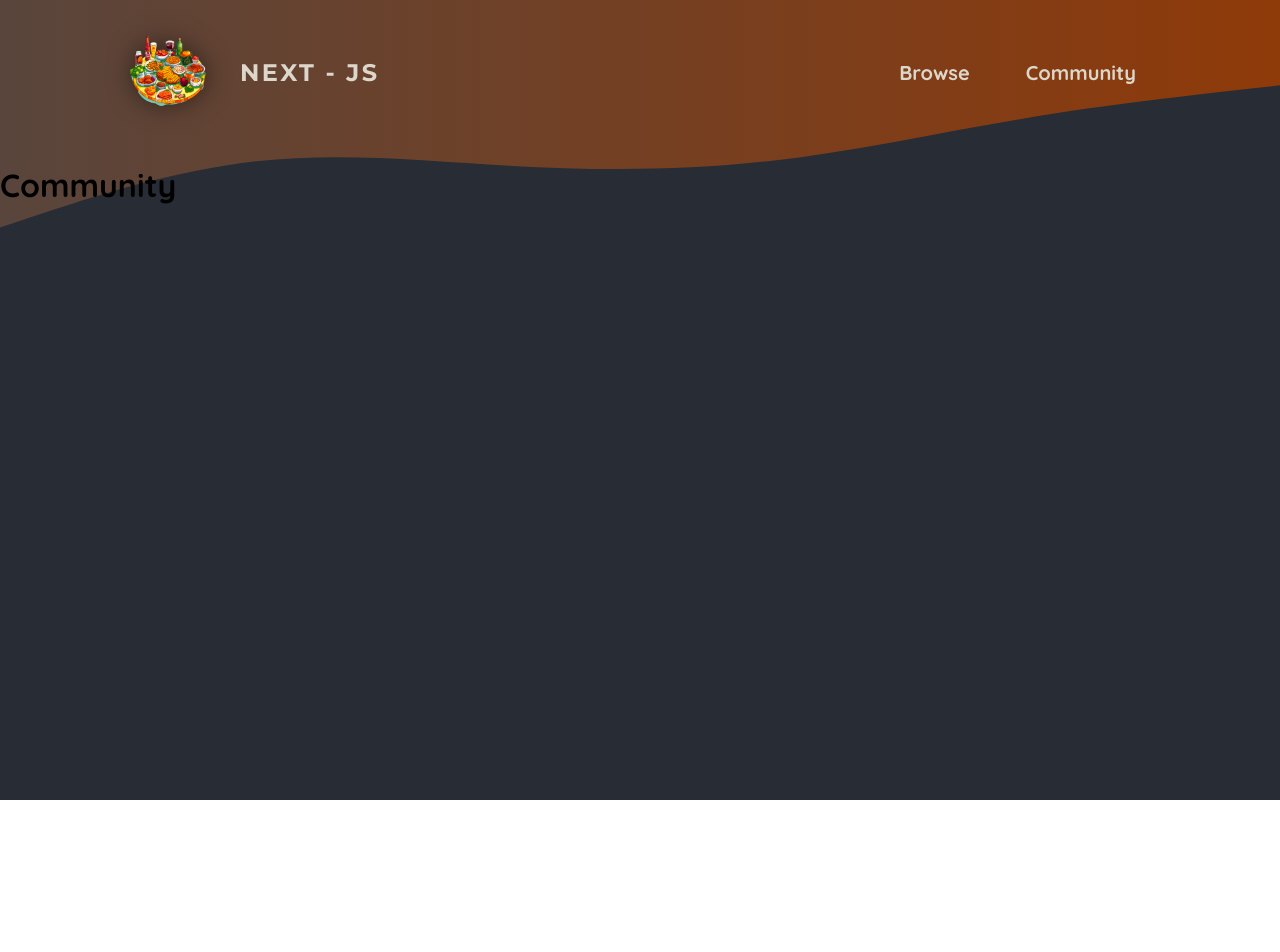
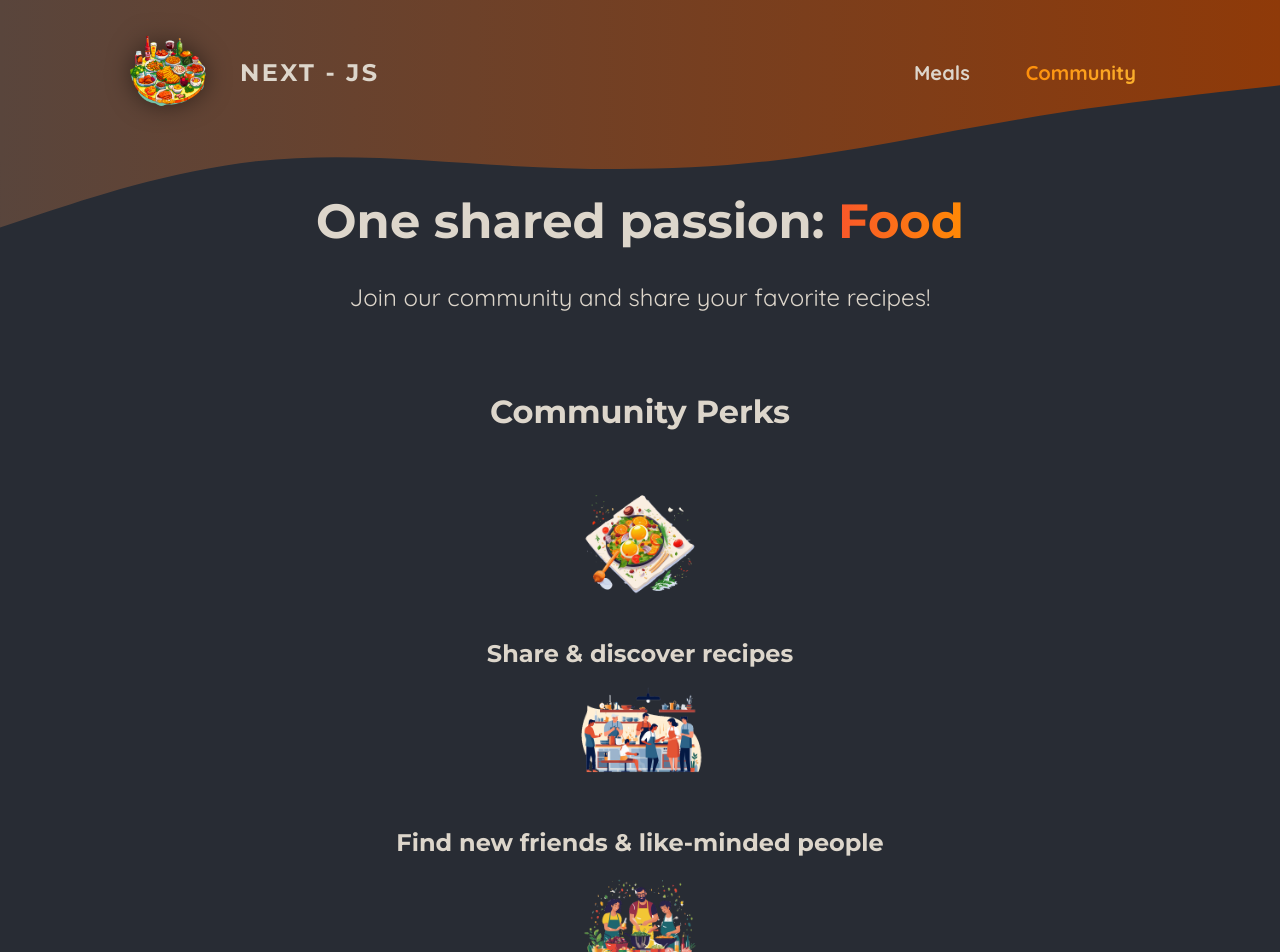
Before and after one commit to yashkathe/Next-js-Notes-with-Project, a Next.js app in the folder 02-Food-app-main-project/: page /community in a window 1280 px wide. Shown: the top 952 px of the page. Before the commit the page ends 800 px from the top, so only its background shows below. Built offline with nearby package versions, Linux system fonts and the light colour scheme.

Commit message:
created custom component nav-link

```diff
--- a/02-Food-app-main-project/app/community/page.js
+++ b/02-Food-app-main-project/app/community/page.js
@@ -1,3 +1,40 @@
-export default function CommunityPage(second) {
-	return <h1>Community</h1>;
+import Image from "next/image";
+
+import mealIcon from "@/assets/icons/meal.png";
+import communityIcon from "@/assets/icons/community.png";
+import eventsIcon from "@/assets/icons/events.png";
+import classes from "./page.module.css";
+
+export default function CommunityPage() {
+	return (
+		<>
+			<header className={classes.header}>
+				<h1>
+					One shared passion: <span className={classes.highlight}>Food</span>
+				</h1>
+				<p>Join our community and share your favorite recipes!</p>
+			</header>
+			<main className={classes.main}>
+				<h2>Community Perks</h2>
+
+				<ul className={classes.perks}>
+					<li>
+						<Image src={mealIcon} alt='A delicious meal' />
+						<p>Share & discover recipes</p>
+					</li>
+					<li>
+						<Image src={communityIcon} alt='A crowd of people, cooking' />
+						<p>Find new friends & like-minded people</p>
+					</li>
+					<li>
+						<Image
+							src={eventsIcon}
+							alt='A crowd of people at a cooking event'
+						/>
+						<p>Participate in exclusive events</p>
+					</li>
+				</ul>
+			</main>
+		</>
+	);
 }
--- /dev/null
+++ b/02-Food-app-main-project/app/community/page.module.css
@@ -0,0 +1,61 @@
+.header {
+  gap: 3rem;
+  margin: 3rem auto 5rem auto;
+  width: 90%;
+  max-width: 75rem;
+  color: #ddd6cb;
+  font-size: 1.5rem;
+  text-align: center;
+}
+
+.header h1 {
+  font-family: 'Montserrat', sans-serif;
+}
+
+.highlight {
+  background: linear-gradient(90deg, #f9572a, #ff8a05);
+  background-clip: text;
+  -webkit-background-clip: text;
+  -webkit-text-fill-color: transparent;
+}
+
+.main {
+  width: 90%;
+  max-width: 40rem;
+  margin: 0 auto;
+  text-align: center;
+}
+
+.main h2 {
+  font-family: 'Montserrat', sans-serif;
+  font-size: 2rem;
+  margin-bottom: 3rem;
+  color: #ddd6cb;
+}
+
+.perks {
+  list-style: none;
+  margin: 3rem 0;
+  padding: 0;
+}
+
+.perks li {
+  display: flex;
+  flex-direction: column;
+  align-items: center;
+  gap: 2rem;
+}
+
+.perks img {
+  width: 8rem;
+  height: 8rem;
+  object-fit: contain;
+}
+
+.perks p {
+  font-family: 'Montserrat', sans-serif;
+  font-size: 1.5rem;
+  font-weight: bold;
+  margin: 0;
+  color: #ddd6cb;
+}
--- a/02-Food-app-main-project/components/images/image-slideshow.js
+++ b/02-Food-app-main-project/components/images/image-slideshow.js
@@ -1,3 +1,5 @@
+"use client";
+
 import { useEffect, useState } from "react";
 import Image from "next/image";
 
@@ -29,7 +31,7 @@
 			setCurrentImageIndex((prevIndex) =>
 				prevIndex < images.length - 1 ? prevIndex + 1 : 0
 			);
-		}, 5000);
+		}, 3000);
 
 		return () => clearInterval(interval);
 	}, []);
--- a/02-Food-app-main-project/components/main-header/main-header.js
+++ b/02-Food-app-main-project/components/main-header/main-header.js
@@ -6,10 +6,12 @@
 
 import logoImg from "@/assets/logo.png";
 
+import NavLink from "./nav-link";
+
 export default function MainHeader() {
 	return (
 		<>
-            <MainHeaderBackground/>
+			<MainHeaderBackground />
 			<header className={styles.header}>
 				<Link className={styles.logo} href='/'>
 					<Image src={logoImg} alt='page logo' priority />
@@ -19,10 +21,10 @@
 				<nav className={styles.nav}>
 					<ul>
 						<li>
-							<Link href='/meals'>Browse</Link>
+							<NavLink href='/meals'>Meals</NavLink>
 						</li>
 						<li>
-							<Link href='/community'>Community</Link>
+							<NavLink href='/community'>Community</NavLink>
 						</li>
 					</ul>
 				</nav>
--- a/02-Food-app-main-project/components/main-header/main-header.module.css
+++ b/02-Food-app-main-project/components/main-header/main-header.module.css
@@ -21,30 +21,6 @@
 	font-size: 1.25rem;
 }
 
-.nav a {
-	text-decoration: none;
-	color: #ddd6cb;
-	font-weight: bold;
-	padding: 0.5rem 1rem;
-	border-radius: 0.5rem;
-}
-
-.nav a:hover,
-.nav a:active {
-	background: linear-gradient(90deg, #ff8a05, #f9b331);
-	background-clip: text;
-	-webkit-background-clip: text;
-	-webkit-text-fill-color: transparent;
-	text-shadow: 0 0 18px rgba(248, 190, 42, 0.8);
-}
-
-.active {
-	background: linear-gradient(90deg, #ff8a05, #f9b331);
-	background-clip: text;
-	-webkit-background-clip: text;
-	-webkit-text-fill-color: transparent;
-}
-
 .logo {
 	display: flex;
 	align-items: center;
--- /dev/null
+++ b/02-Food-app-main-project/components/main-header/nav-link.js
@@ -0,0 +1,20 @@
+"use client";
+
+import Link from "next/link";
+import { usePathname } from "next/navigation";
+
+import classes from "./nav-link.module.css";
+
+export default function NavLink({ href, children }) {
+	const path = usePathname();
+
+	return (
+		<Link
+			href={href}
+			className={
+				path.startsWith(href) ? `${classes.active} ${classes.link}` : classes.link
+			}>
+			{children}
+		</Link>
+	);
+}
--- /dev/null
+++ b/02-Food-app-main-project/components/main-header/nav-link.module.css
@@ -0,0 +1,23 @@
+.active {
+	background: linear-gradient(90deg, #ff8a05, #f9b331);
+	background-clip: text;
+	-webkit-background-clip: text;
+	-webkit-text-fill-color: transparent;
+}
+
+.link {
+	text-decoration: none;
+	color: #ddd6cb;
+	font-weight: bold;
+	padding: 0.5rem 1rem;
+	border-radius: 0.5rem;
+}
+
+.link:hover,
+.link:active {
+	background: linear-gradient(90deg, #ff8a05, #f9b331);
+	background-clip: text;
+	-webkit-background-clip: text;
+	-webkit-text-fill-color: transparent;
+	text-shadow: 0 0 18px rgba(248, 190, 42, 0.8);
+}
```
Also changed, not shown: 02-Food-app-main-project/components/images/image-slideshow.module.css (renamed from 02-Food-app-main-project/components/images/image-slideshow.moduel.css).
